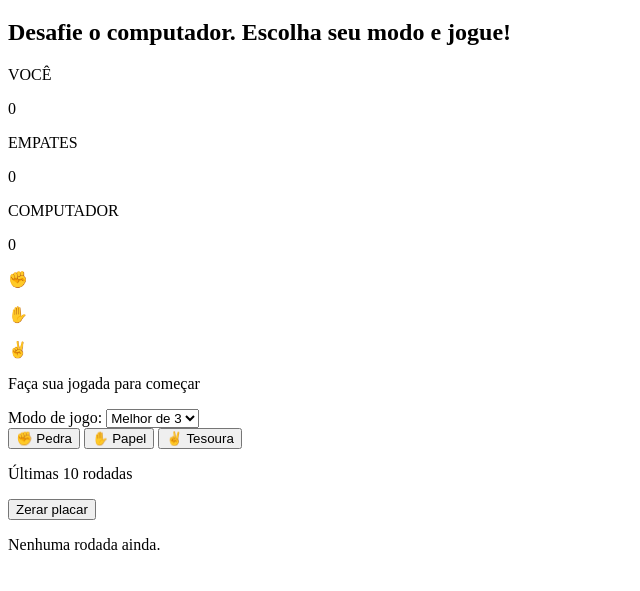
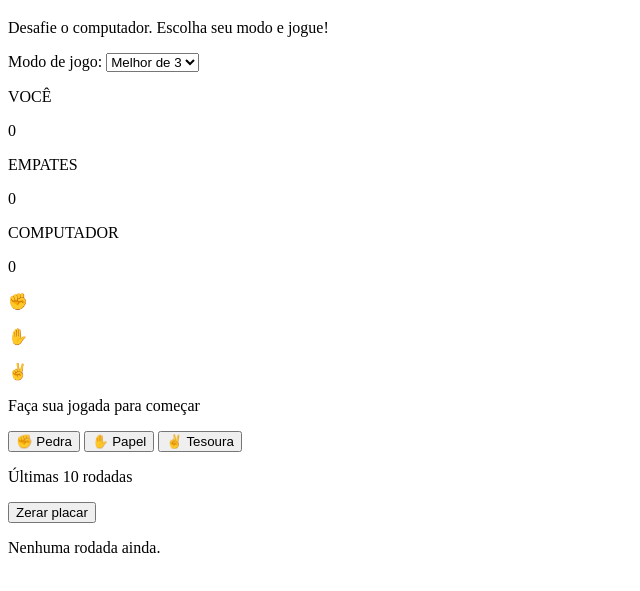
Before and after one commit to Vitoria-Cristina7/Jogo-de-Pedra-Papel-e-Tesoura, a plain HTML site: page index.html in a window 1280 px wide. Shown: the part 61-652 px from the top of the page, without its empty margins (0-640 px from the left). Drawn offline with Linux system fonts and the light colour scheme.

Commit message:
adicionando divs

```diff
--- a/index.html
+++ b/index.html
@@ -12,12 +12,21 @@
   <header>
 
     <h1>Pedra, Papel e Tesoura</h1>
+    <p>Desafie o computador. Escolha seu modo e jogue!</p>
 
   </header>
 
   <main class="container">
 
-    <h2>Desafie o computador. Escolha seu modo e jogue!</h2>
+    <!-- MODO DE JOGO -->
+    <section class="modo-jogo">
+      <label for="modo">Modo de jogo:</label>
+
+      <select id="modo">
+        <option value="3">Melhor de 3</option>
+        <option value="5">Melhor de 5</option>
+      </select>
+    </section>
 
     <!-- PLACAR -->
     <section class="placar">
@@ -47,21 +56,13 @@
       </div>
     </section>
 
-    <!-- MODO DE JOGO -->
-    <section class="modo-jogo">
-      <label for="modo">Modo de jogo:</label>
-
-      <select id="modo">
-        <option value="3">Melhor de 3</option>
-        <option value="5">Melhor de 5</option>
-      </select>
-    </section>
-
     <!-- BOTÕES DO JOGO -->
     <section class="botoes">
-      <button id="pedra">✊ Pedra</button>
-      <button id="papel">✋ Papel</button>
-      <button id="tesoura">✌️ Tesoura</button>
+      <div>
+        <button id="pedra">✊ Pedra</button>
+        <button id="papel">✋ Papel</button>
+        <button id="tesoura">✌️ Tesoura</button>
+      </div>
     </section>
 
     <!-- HISTÓRICO -->
```
